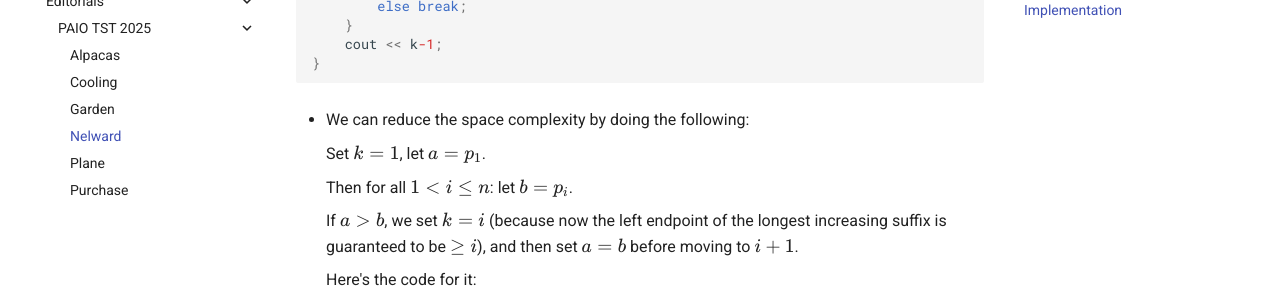
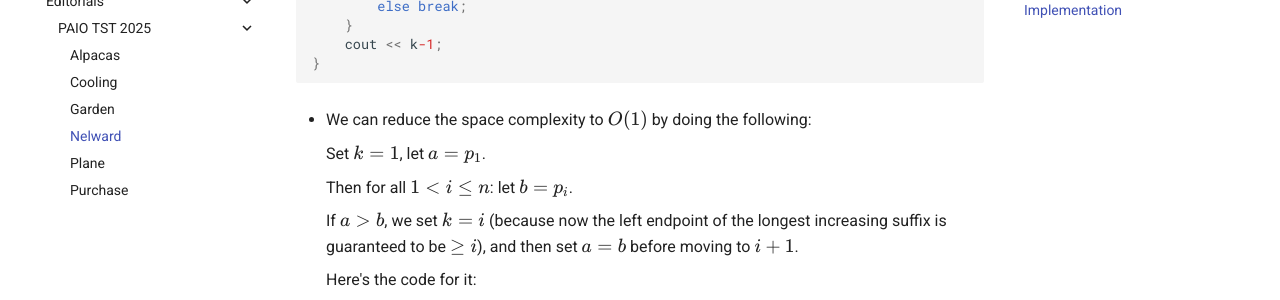
Before and after one commit to iyedoo/Resources-Website, an MkDocs documentation site: the page built from docs/editorials/PAIO TST 2025/nelward.md, in a window 1280 px wide and 900 px high, scrolled down 1351 px. Shown: the part 152-452 px from the top of the window. Built offline with MkDocs 1.6.1 and Material for MkDocs 9.7.7, drawn with Linux system fonts in a browser that asks for light colours.

Commit message:
Update nelward.md

````diff
--- a/docs/editorials/PAIO TST 2025/nelward.md
+++ b/docs/editorials/PAIO TST 2025/nelward.md
@@ -69,7 +69,7 @@ int main() {
 }
 ```
 
--   We can reduce the space complexity by doing the following:
+-   We can reduce the space complexity to $O(1)$ by doing the following:
 
     Set $k = 1$, let $a = p_1$.
 
````
